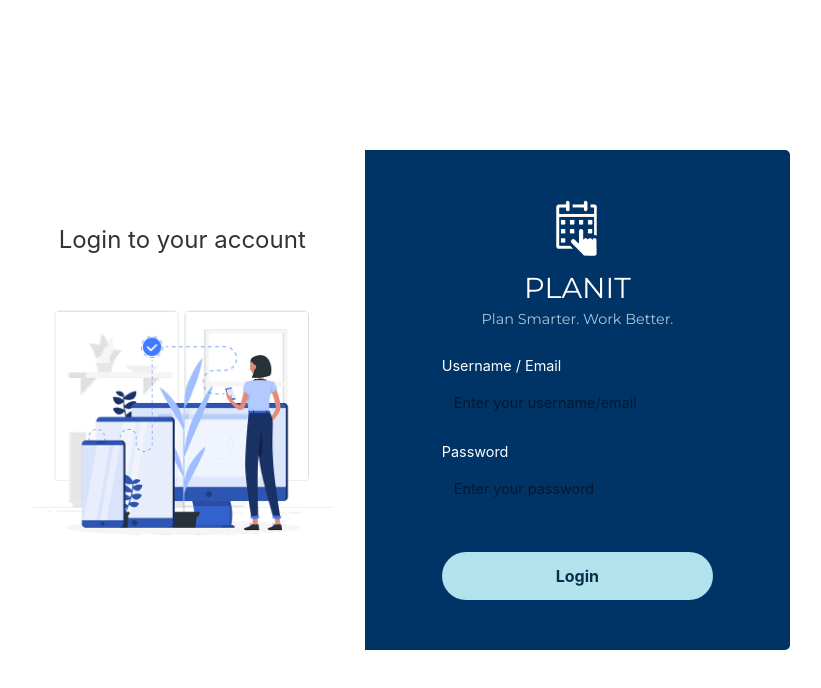
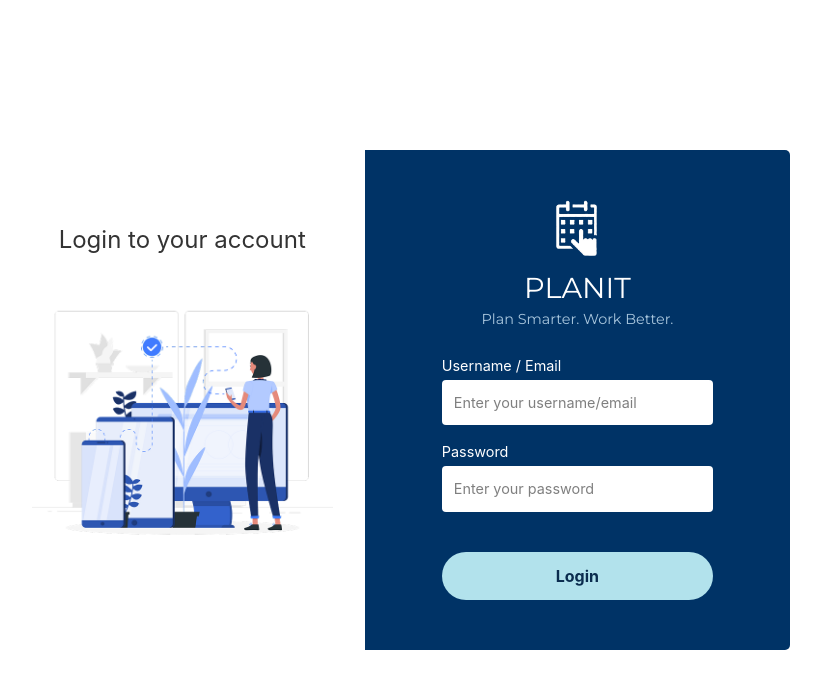
Before and after one commit to JasonTherawan/PlanIt, a React (Vite) app: page /login in a window 1280 px wide. Shown: the top 688 px of the page, without its empty margins (245-1066 px from the left). Built offline with nearby package versions, Linux system fonts and the light colour scheme.

Commit message:
Changed class naming to fix textbox
class username changed to username-login-textbox

class password changed to password-login-textbox

```diff
--- a/frontend/components/login/LoginCard.css
+++ b/frontend/components/login/LoginCard.css
@@ -42,10 +42,12 @@ form {
   display: block;
 }
 
-.username,
-.password {
+.username-login-textbox,
+.password-login-textbox {
   position: relative;
   margin-bottom: 1rem;
+  background-color: white;
+  border-radius : 4px;
 }
 
 input[type="text"],
--- a/frontend/components/login/LoginCard.jsx
+++ b/frontend/components/login/LoginCard.jsx
@@ -62,7 +62,7 @@ function LoginCard () {
         <form action="login-form" onSubmit={handleSubmit}>
         <div className="login-credential">
             <label>Username / Email</label>
-            <div className="username">
+            <div className="username-login-textbox">
                 <input
                 type = "text"
                 value = {username}
@@ -73,7 +73,7 @@ function LoginCard () {
                 {errorUsername && <p className="usernameError-message">{errorUsername}</p>}
             </div>
             <label>Password</label>
-            <div className="password">
+            <div className="password-login-textbox">
                 <input
                 type="text"
                 value = {password}
```
